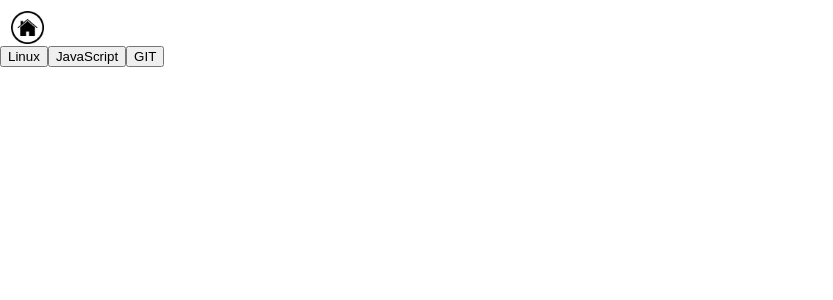
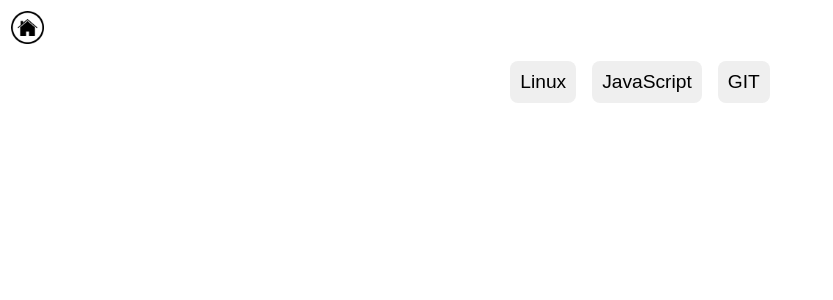
Before and after one commit to GMODias/frontend-legados-hackathon-project, a React (Create React App) app: page /student in a window 1280 px wide. Shown: the top 300 px of the page, without its empty margins (0-833 px from the left). Built offline with nearby package versions, Linux system fonts and the light colour scheme.

Commit message:
estilizaçao pagina de duvidas

```diff
--- a/src/css/pages/StudentSchedule.css
+++ b/src/css/pages/StudentSchedule.css
@@ -21,3 +21,28 @@ body {
   overflow-y: scroll;
   position: relative;
 }
+
+.btntipes {
+  display: flex;
+  align-items: center;
+  justify-content: center;
+  margin-top: 16px;
+  gap: 1em;
+  flex-wrap: wrap;
+}
+
+button {
+  cursor: pointer;
+}
+
+.btntipes button {
+  padding: 10px;
+  border: none;
+  transition: 0.2s;
+  border-radius: 8px;
+  font-size: 1.2em;
+}
+
+.btntipes button:hover {
+  transform: translateY(-0.4em);
+}
--- a/src/pages/StudentSchedule.js
+++ b/src/pages/StudentSchedule.js
@@ -26,7 +26,9 @@ function StudentSchedule() {
           <ButtonWithImage kind="main" />
           { selectedTheme && <ButtonWithImage kind="back" />}
         </div>
-        { !selectedTheme && <ThemeSelector setTheme={ setSelectedTheme } /> }
+        <div className="btntipes">
+          { !selectedTheme && <ThemeSelector setTheme={ setSelectedTheme } /> }
+        </div>
         { selectedTheme && makeH1(`Marcação das Mentorias de ${selectedTheme} - ALUNO`) }
       </header>
       { selectedTheme && showTable(setShowModal) }
```
